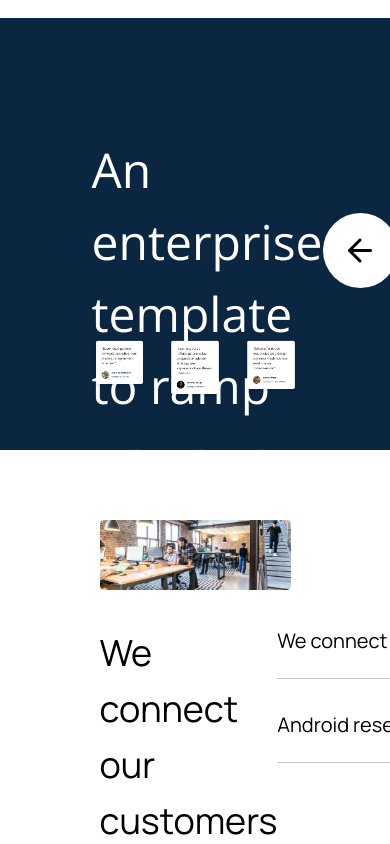
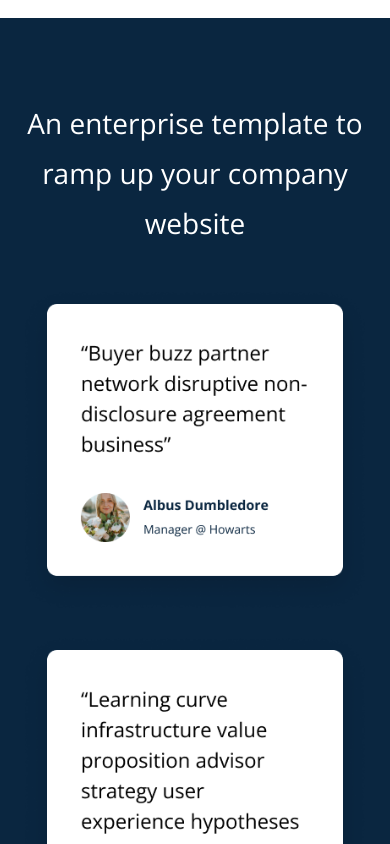
Before and after one commit to olaishola05/Boldo-UI, a React (Create React App) app: page / in a window 390 px wide. Shown: the part 4940-5784 px from the top of the page. Built offline with nearby package versions, Linux system fonts and the light colour scheme.

Commit message:
Faq & Testimonial responsiveness done

```diff
--- a/src/components/Faq/Faq.module.css
+++ b/src/components/Faq/Faq.module.css
@@ -50,3 +50,30 @@
   width: 28px;
   height: 28px;
 }
+
+@media  screen and (max-width: 768px)  {
+  .faqcontainer{
+    width: 100%;
+    padding: 50px 20px;
+  }
+
+  .faqcontainer .faqText{
+    display: flex;
+    flex-direction: column;
+  }
+
+  .faqcontainer .faqText h3{
+    width: 100%;
+    font-size: 26px;
+    line-height: 46px;
+  }
+
+  .texwithticons{
+    padding-bottom: 40px;
+  }
+
+  .texwithticons p{
+    width: 100%;
+    font-size: 18px;
+  }
+}
--- a/src/components/Testimonies/Testimonies.module.css
+++ b/src/components/Testimonies/Testimonies.module.css
@@ -57,3 +57,30 @@
   width: 100%;
   object-fit: cover;
 }
+
+@media screen and (max-width: 768px){
+  .container{
+    width: 100%;
+    padding: 30px 20px;
+  }
+
+  .main{
+    width: 100%;
+  }
+
+  .containertop h3{
+    width: 100%;
+    font-size: 28px;
+    line-height: 50px;
+    text-align: center;
+  }
+
+  .containertop .arrows {
+    display: none;
+  }
+
+  .imagegrid{
+    display: flex;
+    flex-direction: column;
+  }
+}
```
